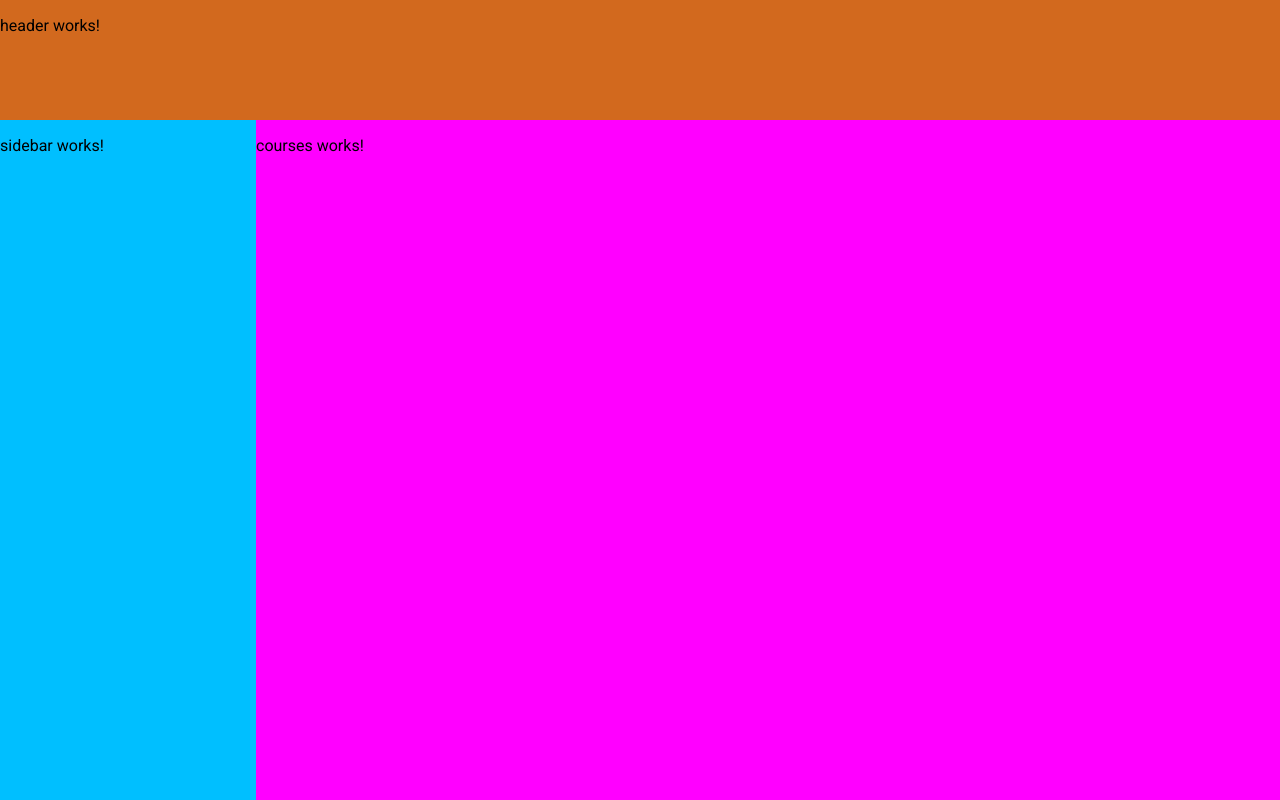
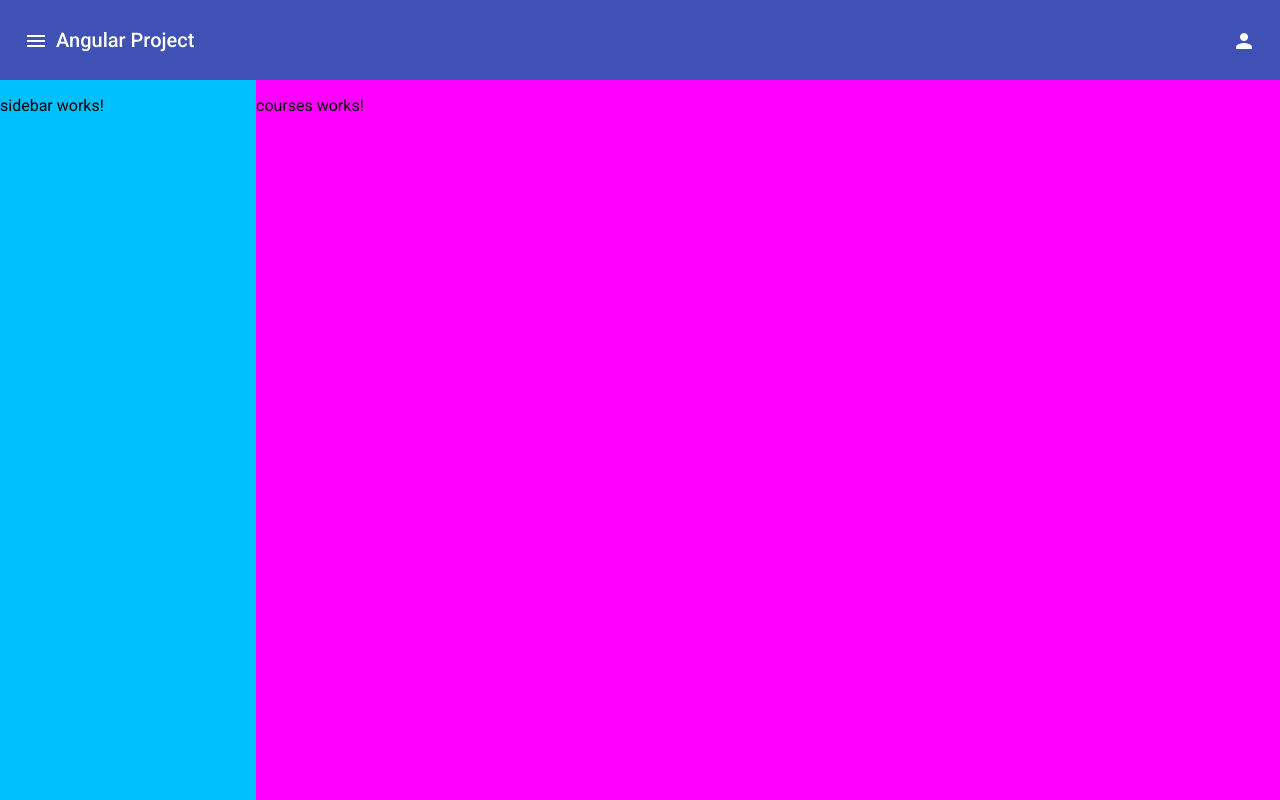
Before and after one commit to Axpers/courses-management, an Angular app: page / in a window 1280 px wide. Built offline with nearby package versions, Linux system fonts and the light colour scheme.

Commit message:
Mise en forme de la toolbar

```diff
--- a/src/app/header/header.component.html
+++ b/src/app/header/header.component.html
@@ -1 +1,12 @@
-<p>header works!</p>
+<mat-toolbar color="primary">
+  <div>
+    <button mat-icon-button>
+      <mat-icon>menu</mat-icon>
+    </button>
+    <span>Angular Project</span>
+  </div>
+
+  <button mat-icon-button class="userLoginButton">
+    <mat-icon>person</mat-icon>
+  </button>
+</mat-toolbar>
--- a/src/app/header/header.component.scss
+++ b/src/app/header/header.component.scss
@@ -0,0 +1,10 @@
+mat-toolbar {
+  height: 100%;
+  display: flex;
+  justify-content: space-between;
+}
+
+mat-toolbar > div {
+  display: flex;
+  align-items: center;
+}
--- a/src/styles.scss
+++ b/src/styles.scss
@@ -14,7 +14,7 @@ app-root {
   height: 100%;
   width: 100%;
   display: grid;
-  grid-template-rows: 15% 85%;
+  grid-template-rows: 10% 90%;
   grid-template-columns: 20% 80%;
 }
 
```
